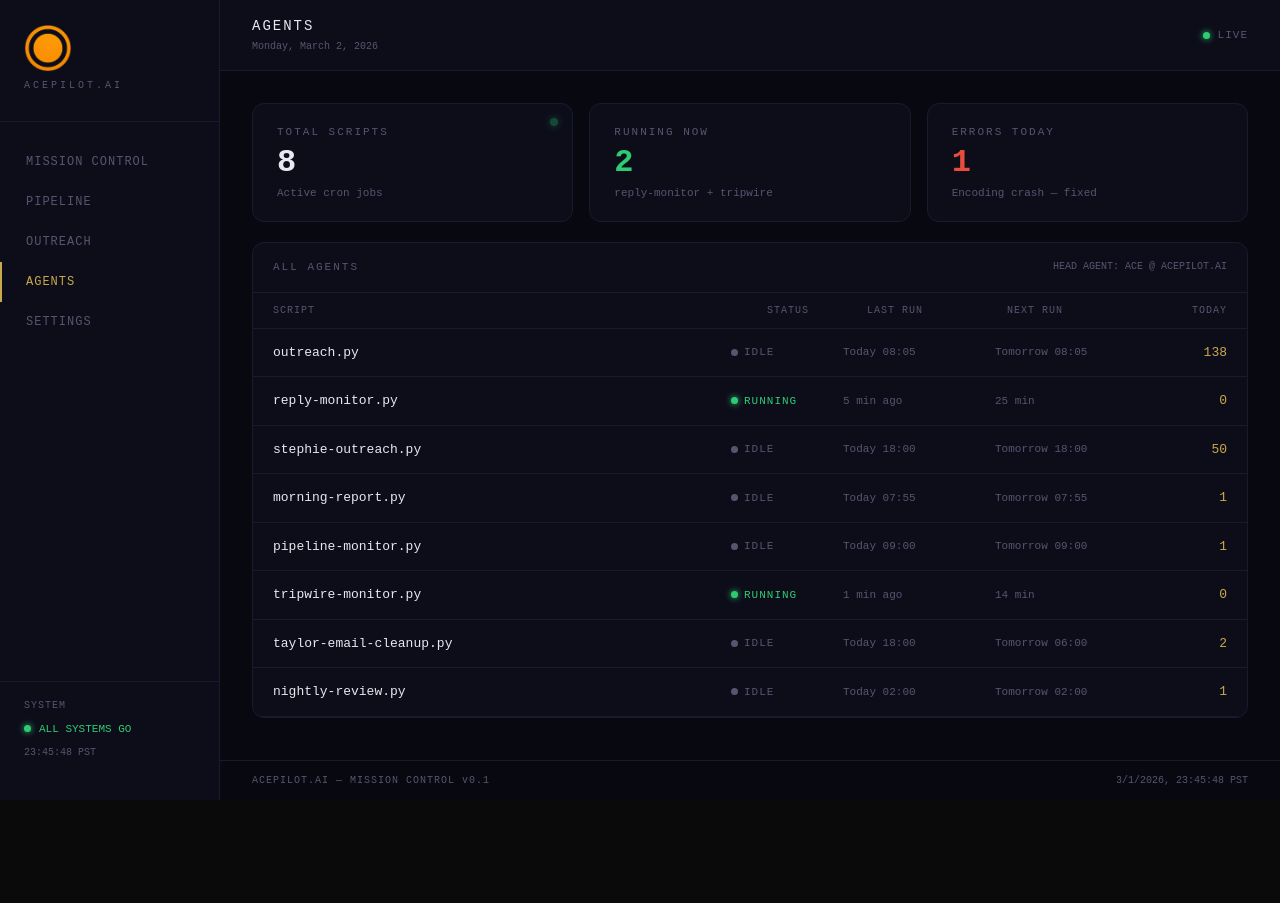
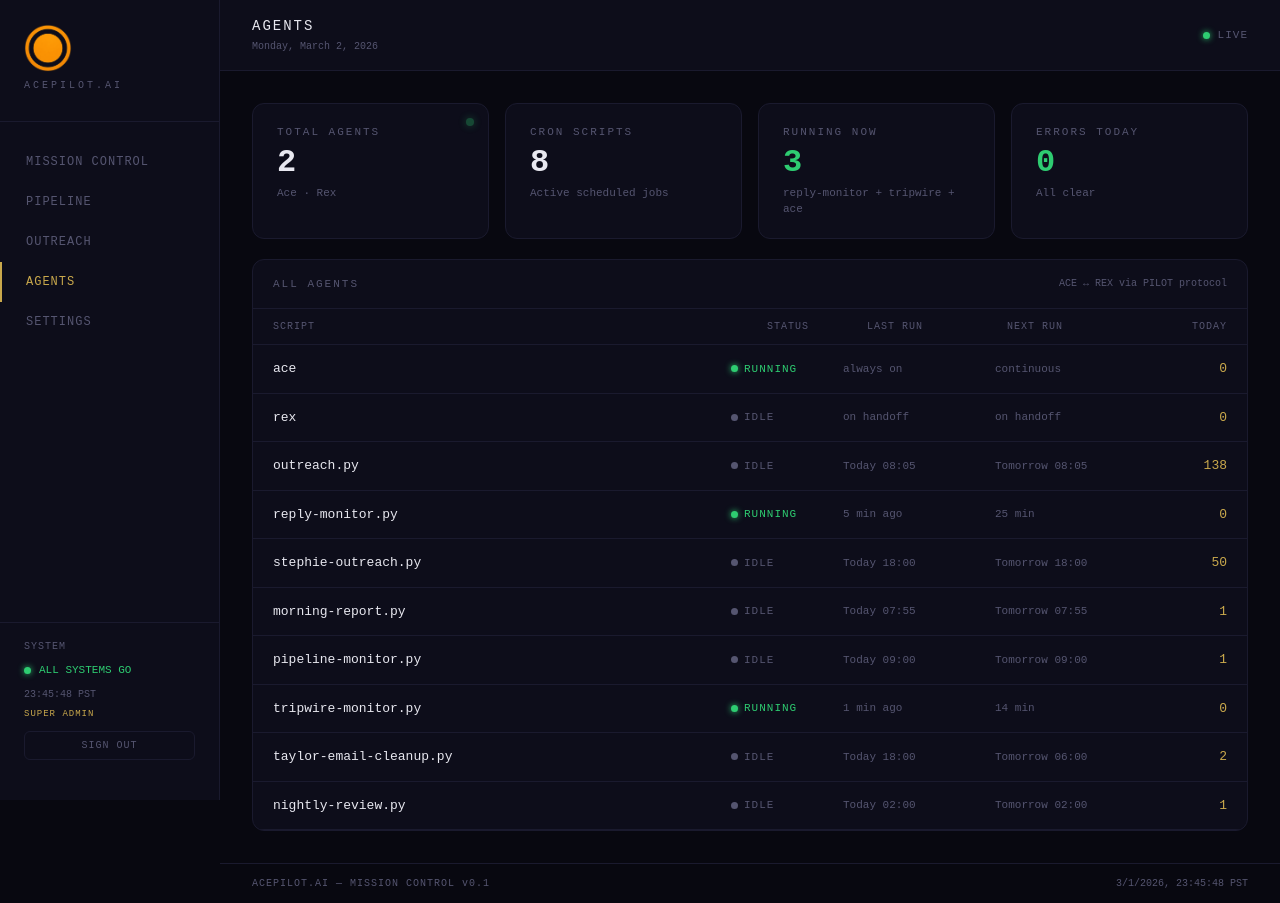
Before and after one commit to acepilot-ai/acepilot-dashboard, a Next.js app: page / in a window 1280 px wide. Both pictures are taken after a click on the button "AGENTS". Before the commit the page ends 800 px from the top, so only its background shows below. Built offline with nearby package versions, Linux system fonts and the light colour scheme.

Commit message:
Fix logo and page updates

```diff
--- a/app/login/page.tsx
+++ b/app/login/page.tsx
@@ -1,20 +1,36 @@
 import { cookies } from "next/headers";
 import { redirect } from "next/navigation";
 
+function getUsers(): Record<string, { password: string; role: string }> {
+  const users: Record<string, { password: string; role: string }> = {};
+  if (process.env.DASHBOARD_USERNAME && process.env.DASHBOARD_PASSWORD) {
+    users[process.env.DASHBOARD_USERNAME] = {
+      password: process.env.DASHBOARD_PASSWORD,
+      role: "SUPER_ADMIN",
+    };
+  }
+  if (process.env.TAYLOR_DASHBOARD_USERNAME && process.env.TAYLOR_DASHBOARD_PASSWORD) {
+    users[process.env.TAYLOR_DASHBOARD_USERNAME] = {
+      password: process.env.TAYLOR_DASHBOARD_PASSWORD,
+      role: "ADMIN",
+    };
+  }
+  return users;
+}
+
 async function login(formData: FormData) {
   "use server";
+  const username = (formData.get("username") as string || "").trim();
   const password = formData.get("password") as string;
-  const username = formData.get("username") as string;
-  if (
-    username === process.env.DASHBOARD_USERNAME &&
-    password === process.env.DASHBOARD_PASSWORD
-  ) {
-    const cookieStore = await cookies();
-    cookieStore.set("auth", password, {
-      httpOnly: true,
-      maxAge: 86400 * 30,
-      path: "/",
-    });
+  const users = getUsers();
+  const user = users[username];
+
+  if (user && user.password === password) {
+    const jar = await cookies();
+    const opts = { maxAge: 86400 * 30, path: "/" } as const;
+    jar.set("auth",     password,   { ...opts, httpOnly: true  });
+    jar.set("ace_user", username,   { ...opts, httpOnly: false });
+    jar.set("ace_role", user.role,  { ...opts, httpOnly: false });
     redirect("/");
   } else {
     redirect("/login?error=1");
@@ -52,7 +68,7 @@ export default async function LoginPage({
           <img
             src="/ace-logo.png"
             alt="AcePilot"
-            style={{ width: 64, height: 64, marginBottom: 24 }}
+            style={{ width: 64, height: 64, marginBottom: 20 }}
           />
           <div style={{ fontSize: 10, color: "#555570", letterSpacing: 3 }}>ACEPILOT.AI</div>
           <div style={{ fontSize: 22, color: "#C9A84C", fontWeight: 700, letterSpacing: 2 }}>MISSION CONTROL</div>
--- a/app/page.tsx
+++ b/app/page.tsx
@@ -130,24 +130,34 @@ function ActivityFeed({ items }: { items: ActivityItem[] }) {
   );
 }
 
+function getCookie(name: string): string {
+  if (typeof document === "undefined") return "";
+  const m = document.cookie.match(new RegExp("(^| )" + name + "=([^;]+)"));
+  return m ? m[2] : "";
+}
+
 export default function Dashboard() {
   const [nav, setNav] = useState<NavItem>("mission");
   const [time, setTime] = useState(new Date());
+  const [role, setRole] = useState<string>("SUPER_ADMIN");
 
   useEffect(() => {
     const t = setInterval(() => setTime(new Date()), 1000);
+    setRole(getCookie("ace_role") || "SUPER_ADMIN");
     return () => clearInterval(t);
   }, []);
 
   const agents: AgentRowProps[] = [
-    { name: "outreach.py", status: "idle", lastRun: "Today 08:05", nextRun: "Tomorrow 08:05", todayCount: 138 },
-    { name: "reply-monitor.py", status: "running", lastRun: "5 min ago", nextRun: "25 min", todayCount: 0 },
-    { name: "stephie-outreach.py", status: "idle", lastRun: "Today 18:00", nextRun: "Tomorrow 18:00", todayCount: 50 },
-    { name: "morning-report.py", status: "idle", lastRun: "Today 07:55", nextRun: "Tomorrow 07:55", todayCount: 1 },
-    { name: "pipeline-monitor.py", status: "idle", lastRun: "Today 09:00", nextRun: "Tomorrow 09:00", todayCount: 1 },
-    { name: "tripwire-monitor.py", status: "running", lastRun: "1 min ago", nextRun: "14 min", todayCount: 0 },
-    { name: "taylor-email-cleanup.py", status: "idle", lastRun: "Today 18:00", nextRun: "Tomorrow 06:00", todayCount: 2 },
-    { name: "nightly-review.py", status: "idle", lastRun: "Today 02:00", nextRun: "Tomorrow 02:00", todayCount: 1 },
+    { name: "ace",                    status: "running", lastRun: "always on",   nextRun: "continuous",       todayCount: 0 },
+    { name: "rex",                    status: "idle",    lastRun: "on handoff",  nextRun: "on handoff",       todayCount: 0 },
+    { name: "outreach.py",            status: "idle",    lastRun: "Today 08:05", nextRun: "Tomorrow 08:05",   todayCount: 138 },
+    { name: "reply-monitor.py",       status: "running", lastRun: "5 min ago",   nextRun: "25 min",           todayCount: 0 },
+    { name: "stephie-outreach.py",    status: "idle",    lastRun: "Today 18:00", nextRun: "Tomorrow 18:00",   todayCount: 50 },
+    { name: "morning-report.py",      status: "idle",    lastRun: "Today 07:55", nextRun: "Tomorrow 07:55",   todayCount: 1 },
+    { name: "pipeline-monitor.py",    status: "idle",    lastRun: "Today 09:00", nextRun: "Tomorrow 09:00",   todayCount: 1 },
+    { name: "tripwire-monitor.py",    status: "running", lastRun: "1 min ago",   nextRun: "14 min",           todayCount: 0 },
+    { name: "taylor-email-cleanup.py",status: "idle",    lastRun: "Today 18:00", nextRun: "Tomorrow 06:00",   todayCount: 2 },
+    { name: "nightly-review.py",      status: "idle",    lastRun: "Today 02:00", nextRun: "Tomorrow 02:00",   todayCount: 1 },
   ];
 
   const closers: CloserRowProps[] = [
@@ -170,13 +180,14 @@ export default function Dashboard() {
     { ts: "02:00", type: "SCAN", msg: "Nightly review complete — memory consolidated" },
   ];
 
-  const navItems: { id: NavItem; label: string }[] = [
-    { id: "mission", label: "Mission Control" },
-    { id: "pipeline", label: "Pipeline" },
-    { id: "outreach", label: "Outreach" },
-    { id: "agents", label: "Agents" },
-    { id: "settings", label: "Settings" },
+  const allNavItems: { id: NavItem; label: string; roles: string[] }[] = [
+    { id: "mission",  label: "Mission Control", roles: ["SUPER_ADMIN", "ADMIN"] },
+    { id: "pipeline", label: "Pipeline",        roles: ["SUPER_ADMIN", "ADMIN"] },
+    { id: "outreach", label: "Outreach",        roles: ["SUPER_ADMIN"] },
+    { id: "agents",   label: "Agents",          roles: ["SUPER_ADMIN", "ADMIN"] },
+    { id: "settings", label: "Settings",        roles: ["SUPER_ADMIN"] },
   ];
+  const navItems = allNavItems.filter(n => n.roles.includes(role));
 
   return (
     <div style={{ display: "flex", minHeight: "100vh", background: DARK, color: TEXT, fontFamily: "monospace" }}>
@@ -226,6 +237,19 @@ export default function Dashboard() {
           <div style={{ fontSize: 10, color: MUTED, marginTop: 8, fontFamily: "monospace" }}>
             {time.toLocaleTimeString("en-US", { hour12: false, timeZone: "America/Los_Angeles" })} PST
           </div>
+          <div style={{ fontSize: 9, color: role === "SUPER_ADMIN" ? GOLD : BLUE, letterSpacing: 1, marginTop: 6 }}>
+            {role === "SUPER_ADMIN" ? "SUPER ADMIN" : "ADMIN"}
+          </div>
+          <button onClick={() => {
+            document.cookie = "auth=; max-age=0; path=/";
+            document.cookie = "ace_user=; max-age=0; path=/";
+            document.cookie = "ace_role=; max-age=0; path=/";
+            window.location.href = "/login";
+          }} style={{
+            marginTop: 10, background: "none", border: `1px solid ${BORDER}`,
+            borderRadius: 6, padding: "6px 10px", color: MUTED, fontSize: 10,
+            cursor: "pointer", letterSpacing: 1, width: "100%",
+          }}>SIGN OUT</button>
         </div>
       </div>
 
@@ -394,15 +418,16 @@ export default function Dashboard() {
           {/* AGENTS */}
           {nav === "agents" && (
             <div style={{ display: "flex", flexDirection: "column", gap: 20 }}>
-              <div style={{ display: "grid", gridTemplateColumns: "repeat(3, 1fr)", gap: 16 }}>
-                <StatCard label="Total Scripts" value="8" sub="Active cron jobs" pulse />
-                <StatCard label="Running Now" value="2" sub="reply-monitor + tripwire" color={GREEN} />
-                <StatCard label="Errors Today" value="1" sub="Encoding crash — fixed" color={RED} />
+              <div style={{ display: "grid", gridTemplateColumns: "repeat(4, 1fr)", gap: 16 }}>
+                <StatCard label="Total Agents" value="2" sub="Ace · Rex" pulse />
+                <StatCard label="Cron Scripts" value="8" sub="Active scheduled jobs" />
+                <StatCard label="Running Now" value="3" sub="reply-monitor + tripwire + ace" color={GREEN} />
+                <StatCard label="Errors Today" value="0" sub="All clear" color={GREEN} />
               </div>
               <div style={{ background: PANEL, border: `1px solid ${BORDER}`, borderRadius: 12, overflow: "hidden" }}>
                 <div style={{ padding: "16px 20px", borderBottom: `1px solid ${BORDER}`, display: "flex", justifyContent: "space-between" }}>
                   <span style={{ fontSize: 11, letterSpacing: 2, color: MUTED }}>ALL AGENTS</span>
-                  <span style={{ fontSize: 10, color: MUTED }}>HEAD AGENT: ACE @ ACEPILOT.AI</span>
+                  <span style={{ fontSize: 10, color: MUTED }}>ACE ↔ REX via PILOT protocol</span>
                 </div>
                 <div style={{ display: "grid", gridTemplateColumns: "1fr 100px 140px 140px 80px", padding: "10px 20px", borderBottom: `1px solid ${BORDER}` }}>
                   {["SCRIPT", "STATUS", "LAST RUN", "NEXT RUN", "TODAY"].map((h, i) => (
--- a/middleware.ts
+++ b/middleware.ts
@@ -1,21 +1,45 @@
 import { NextResponse } from 'next/server'
 import type { NextRequest } from 'next/server'
 
+const STATIC = /\.(png|jpg|jpeg|gif|svg|ico|webp|woff|woff2|ttf|eot)$/i
+
+function getUsers(): Record<string, { password: string; role: string }> {
+  const users: Record<string, { password: string; role: string }> = {}
+  if (process.env.DASHBOARD_USERNAME && process.env.DASHBOARD_PASSWORD) {
+    users[process.env.DASHBOARD_USERNAME] = {
+      password: process.env.DASHBOARD_PASSWORD,
+      role: 'SUPER_ADMIN',
+    }
+  }
+  if (process.env.TAYLOR_DASHBOARD_USERNAME && process.env.TAYLOR_DASHBOARD_PASSWORD) {
+    users[process.env.TAYLOR_DASHBOARD_USERNAME] = {
+      password: process.env.TAYLOR_DASHBOARD_PASSWORD,
+      role: 'ADMIN',
+    }
+  }
+  return users
+}
+
 export function middleware(request: NextRequest) {
-  const auth = request.cookies.get('auth')?.value
-  if (auth === process.env.DASHBOARD_PASSWORD) {
+  const { pathname } = request.nextUrl
+
+  // Always pass static assets — never gate images/fonts/etc
+  if (STATIC.test(pathname)) return NextResponse.next()
+
+  // Always allow the login page itself
+  if (pathname === '/login') return NextResponse.next()
+
+  const username = request.cookies.get('ace_user')?.value
+  const password = request.cookies.get('auth')?.value
+  const users = getUsers()
+
+  if (username && users[username] && users[username].password === password) {
     return NextResponse.next()
   }
 
-  const url = request.nextUrl.clone()
-  if (url.pathname === '/login') {
-    return NextResponse.next()
-  }
-
-  url.pathname = '/login'
-  return NextResponse.redirect(url)
+  return NextResponse.redirect(new URL('/login', request.url))
 }
 
 export const config = {
-  matcher: ['/((?!login|_next|favicon|icon|.*\\.png|.*\\.jpg|.*\\.svg|.*\\.ico|.*\\.webp).*)'],
+  matcher: ['/((?!_next).*)'],
 }
```
